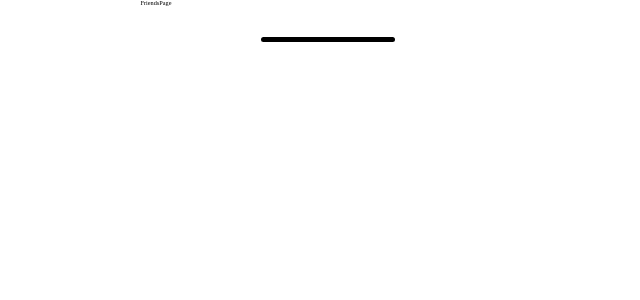
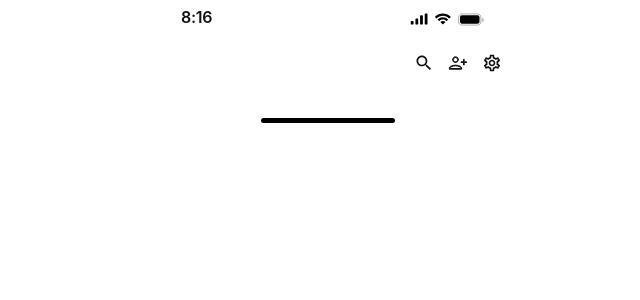
Before and after one commit to CEOS-Developers/react-messenger-19th, a React (Create React App) app: page /friends in a window 1280 px wide. Shown: the top 300 px of the page, without its empty margins (312-952 px from the left). Built offline with nearby package versions, Linux system fonts and the light colour scheme.

Commit message:
[ design ] FriendsPage 헤더 뷰

```diff
--- /dev/null
+++ b/src/components/friendsPage/Header.tsx
@@ -0,0 +1,54 @@
+import styled from 'styled-components';
+import { FriendsPageIcon } from '../../assets';
+import { InfoIcon } from '../../assets';
+import date from '../../utils/date';
+
+export default function Header() {
+  return (
+    <>
+      <Nav>
+        <Time>{date().split(' ').slice(1)}</Time>
+        <div>
+          <InfoIcon />
+        </div>
+      </Nav>
+      <SubTitle>
+        <FriendsPageIcon />
+      </SubTitle>
+    </>
+  );
+}
+
+const Nav = styled.nav`
+  display: flex;
+  justify-content: space-between;
+
+  width: 100%;
+  padding: 0rem 1rem;
+
+  background-color: ${({ theme }) => theme.colors.white};
+
+  & > div {
+    padding: 1.25rem 1.88rem;
+  }
+  & svg {
+    width: 7.84rem;
+    height: 1.3rem;
+  }
+`;
+
+const Time = styled.p`
+  padding: 0.7rem 3.05rem 1rem;
+  ${({ theme }) => theme.fonts.time_now};
+  color: ${({ theme }) => theme.colors.black};
+`;
+
+const SubTitle = styled.section`
+  display: flex;
+  justify-content: end;
+
+  width: 100%;
+  padding: 0.8rem;
+
+  background-color: ${({ theme }) => theme.colors.white};
+`;
--- a/src/pages/FriendsPage.tsx
+++ b/src/pages/FriendsPage.tsx
@@ -1,3 +1,9 @@
+import Header from '../components/friendsPage/Header';
+
 export default function FriendsPage() {
-  return <div>FriendsPage</div>;
+  return (
+    <>
+      <Header />
+    </>
+  );
 }
```
